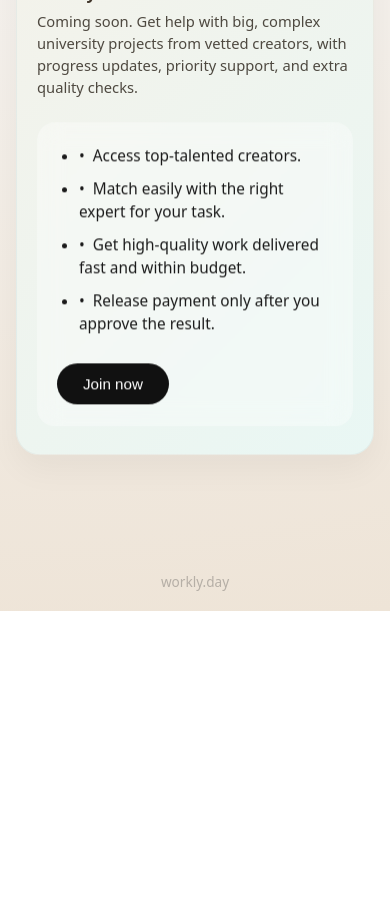
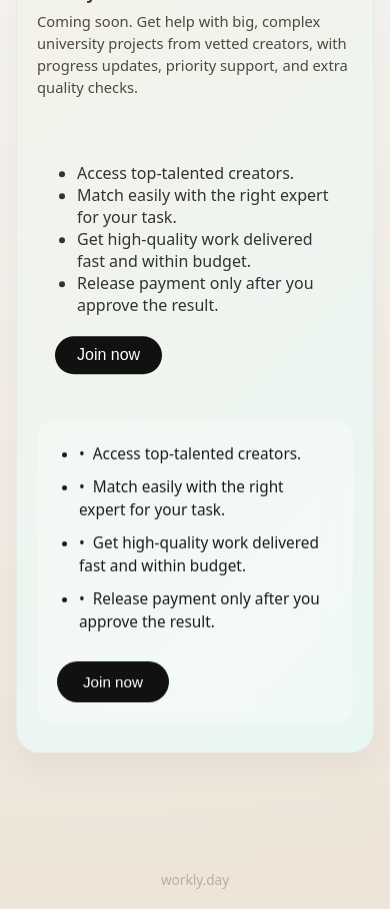
Before and after one commit to SEBRAHEIM/workly-landing, a Next.js app: page / in a window 390 px wide. Shown: the part 1420-2329 px from the top of the page. Before the commit the page ends 2031 px from the top, so only its background shows below. Built offline with nearby package versions, Linux system fonts and the light colour scheme.

Commit message:
Separate Workly PRO from benefits section (mobile)

```diff
--- a/pages/index.js
+++ b/pages/index.js
@@ -185,6 +185,18 @@ export default function Home() {
                 extra quality checks.
               </p>
 
+      {/* === Creators Benefits (Standalone Section) === */}
+      <section className="home-benefits">
+        <ul>
+          <li>Access top-talented creators.</li>
+          <li>Match easily with the right expert for your task.</li>
+          <li>Get high-quality work delivered fast and within budget.</li>
+          <li>Release payment only after you approve the result.</li>
+        </ul>
+        <button className="home-benefits-btn">Join now</button>
+      </section>
+
+
       <section className="home-creators-copy">
         <ul>
           <li>Access top-talented creators.</li>
--- a/styles/globals.css
+++ b/styles/globals.css
@@ -1426,3 +1426,29 @@ a {
     font-weight: 500;
   }
 }
+
+/* === Standalone Benefits Section (Mobile) === */
+@media (max-width: 760px) {
+  .home-benefits {
+    padding: 22px 18px;
+    margin-top: 26px;
+    font-size: 1rem;
+    color: #333;
+    list-style-type: disc;
+  }
+
+  .home-benefits ul {
+    padding-left: 22px;
+    margin-bottom: 20px;
+  }
+
+  .home-benefits-btn {
+    background: #111;
+    color: #fff;
+    padding: 10px 22px;
+    border-radius: 999px;
+    border: none;
+    font-size: 1rem;
+    font-weight: 500;
+  }
+}
```
